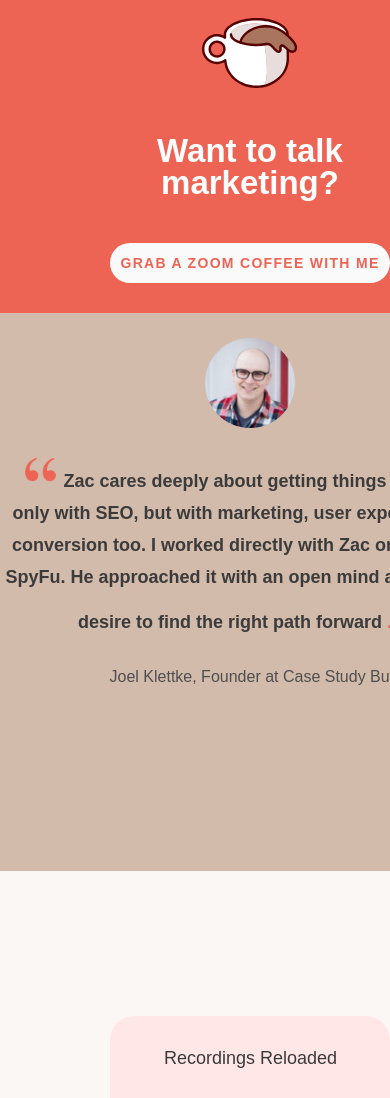
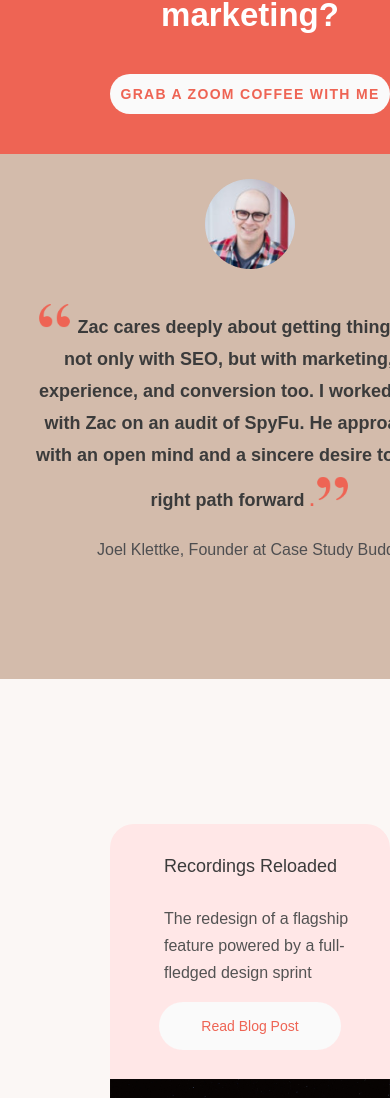
Before and after one commit to harrisharris1/zac-personalsite, a Gatsby site: page / in a window 390 px wide. Shown: the part 2475-3573 px from the top of the page. Built offline with nearby package versions, Linux system fonts and the light colour scheme; Gatsby itself is replaced by a stand-in of ours.

Commit message:
final touches

```diff
--- a/src/components/layout.css
+++ b/src/components/layout.css
@@ -163,7 +163,7 @@ font-weight: normal;
 @media only screen and (max-width: 500px){
   .mainContainer{
     width: 500px;
-    height: 200vh;
+    height: 180vh;
 
 
   }
@@ -250,7 +250,7 @@ font-weight: normal;
 @media only screen and (max-width: 500px){
   .BlogContainer{
     max-width:500px;
-    height: 100vh;
+    height: 110vh;
 
 }
 }
@@ -300,7 +300,7 @@ font-weight: normal;
   .ctaSection{
    background-color:  #EE6454;
    width: 500px;
-   height: 325px;
+   height: 335px;
    margin:0%;
    text-align: center;
 
@@ -348,7 +348,7 @@ font-weight: normal;
   .quote{
 
     width: 500px;
-    height: 558px;
+    height: 525px;
     border-radius: 0px;
     margin-top: 0px;
     margin-left: 0px;
@@ -371,7 +371,7 @@ font-weight: normal;
   .quote h5{
     font-size: 18px;
     line-height: 32px;
-    margin-left:5px;
+    margin:25px;
 
 
   }
@@ -386,7 +386,7 @@ font-weight: normal;
 @media only screen and (max-width: 500px){
   .quote p{
     font-size: 16px;
-    margin-left:25px;
+    margin:20px;
 
 
 
```
